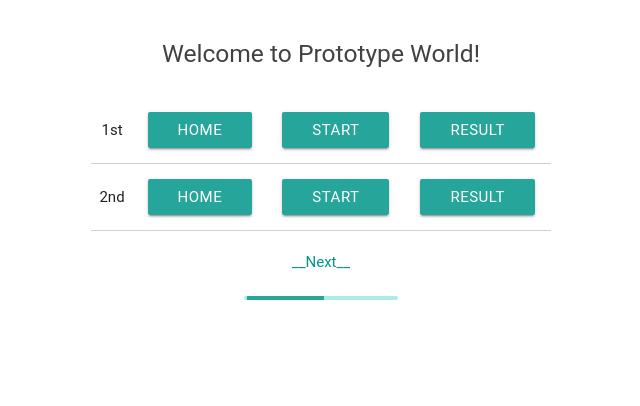
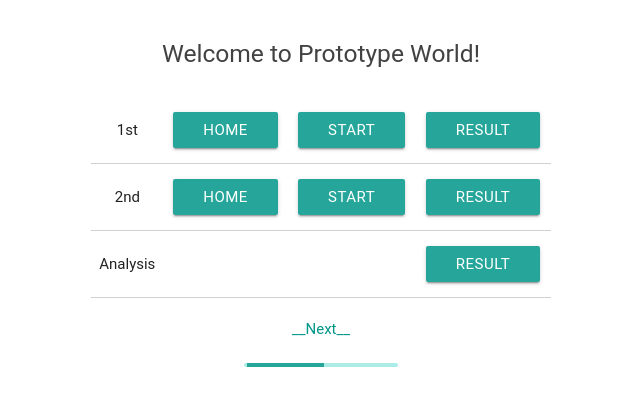
Before and after one commit to dongkwan-kim/kixlab-summer-internship, a Django app: page / in a window 1280 px wide. Shown: the top 406 px of the page, without its empty margins (319-959 px from the left). Run offline with Django 3.2, Linux system fonts and the light colour scheme; some libraries are stand-ins or nearby versions; some web fonts are replaced.

Commit message:
add wjapp front page

```diff
--- a/prexp_priendship/templates/real_front.html
+++ b/prexp_priendship/templates/real_front.html
@@ -25,13 +25,19 @@
 					<td>1st</td>
 					<td><a href="/firstexp/home" class="waves-effect waves-light btn">Home</a></td>
 					<td><a href="/firstexp/start" class="waves-effect waves-light btn">Start</a></td>
-					<td><a href="firstexp/vis" class="waves-effect waves-light btn">Result</a></td>
+					<td><a href="/firstexp/vis" class="waves-effect waves-light btn">Result</a></td>
 				</tr>
 				<tr>
 					<td>2nd</td>
 					<td><a href="/secondexp/home" class="waves-effect waves-light btn">Home</a></td>
 					<td><a href="/secondexp/start" class="waves-effect waves-light btn">Start</a></td>
 					<td><a href="/secondexp/vis" class="waves-effect waves-light btn">Result</a></td>
+				</tr>
+				<tr>
+					<td>Analysis</td>
+					<td></td>
+					<td></td>
+					<td><a href="/analyze" class="waves-effect waves-light btn">Result</a></td>
 				</tr>
 			</tbody>
 		</table>
```
